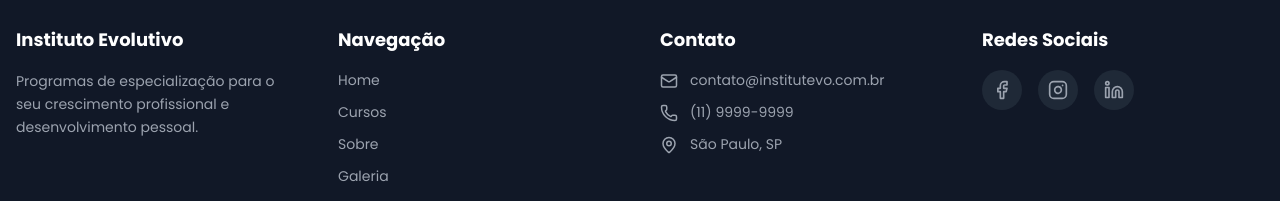
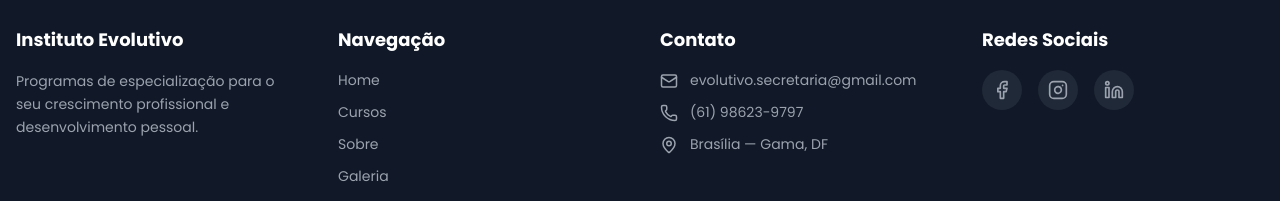
Before and after one commit to Azaf3/instituto-evolutivo, a React (Vite) app: page /contato in a window 1280 px wide. Shown: the part 1358-1559 px from the top of the page. Built offline with nearby package versions, Linux system fonts and the light colour scheme; no server answers.

Commit message:
chore: atualizar rodape com contato (email, telefone, local)

```diff
--- a/src/components/Footer.jsx
+++ b/src/components/Footer.jsx
@@ -34,19 +34,19 @@ export default function Footer() {
             <div className="space-y-3 text-sm">
               <div className="flex items-start gap-3">
                 <Mail size={18} className="text-gray-400 flex-shrink-0 mt-0.5" />
-                <a href="mailto:contato@institutevo.com.br" className="text-gray-400 hover:text-white transition">
-                  contato@institutevo.com.br
+                <a href="mailto:evolutivo.secretaria@gmail.com" className="text-gray-400 hover:text-white transition">
+                  evolutivo.secretaria@gmail.com
                 </a>
               </div>
               <div className="flex items-start gap-3">
                 <Phone size={18} className="text-gray-400 flex-shrink-0 mt-0.5" />
-                <a href="tel:+5511999999999" className="text-gray-400 hover:text-white transition">
-                  (11) 9999-9999
+                <a href="tel:+5561986239797" className="text-gray-400 hover:text-white transition">
+                  (61) 98623-9797
                 </a>
               </div>
               <div className="flex items-start gap-3">
                 <MapPin size={18} className="text-gray-400 flex-shrink-0 mt-0.5" />
-                <span className="text-gray-400">São Paulo, SP</span>
+                <span className="text-gray-400">Brasília — Gama, DF</span>
               </div>
             </div>
           </div>
```
